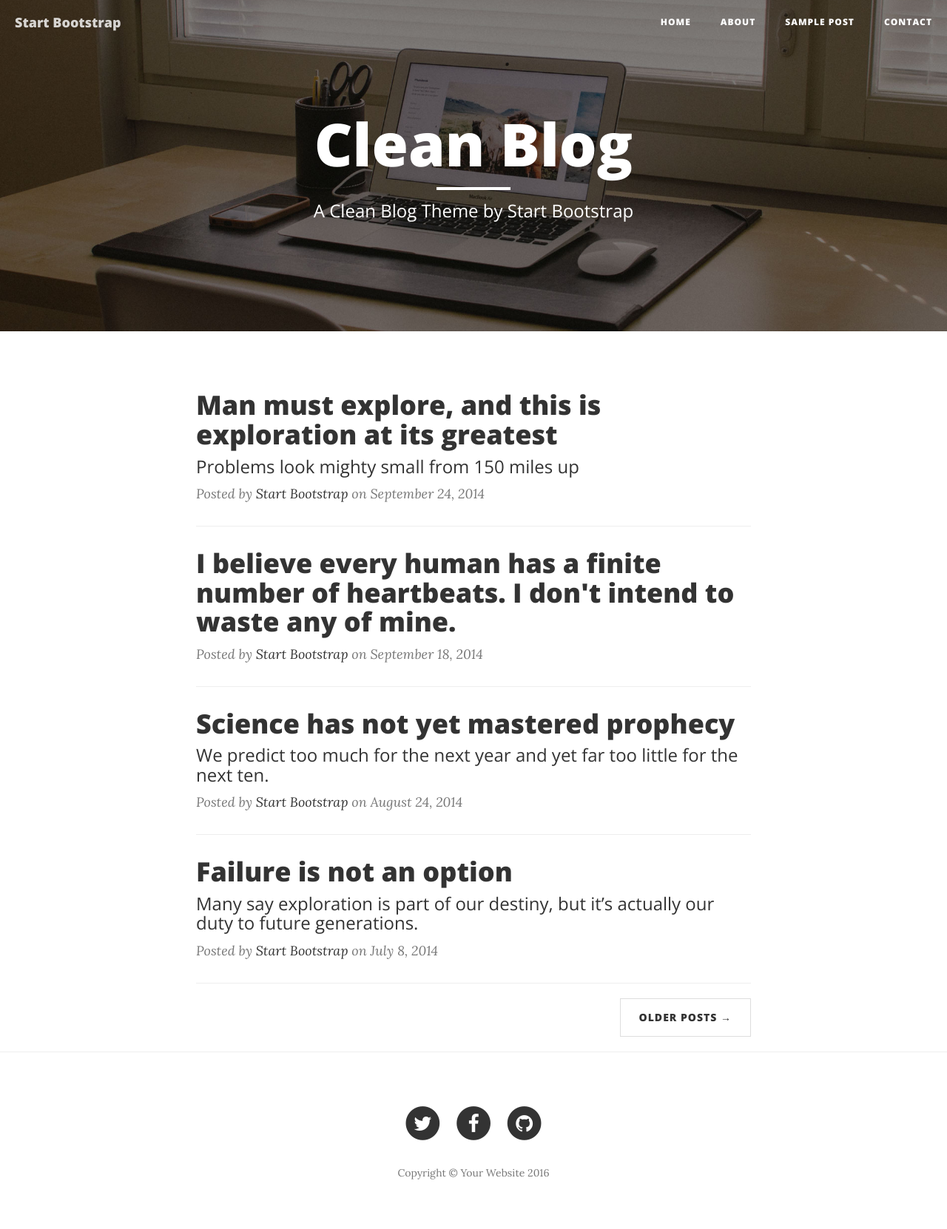
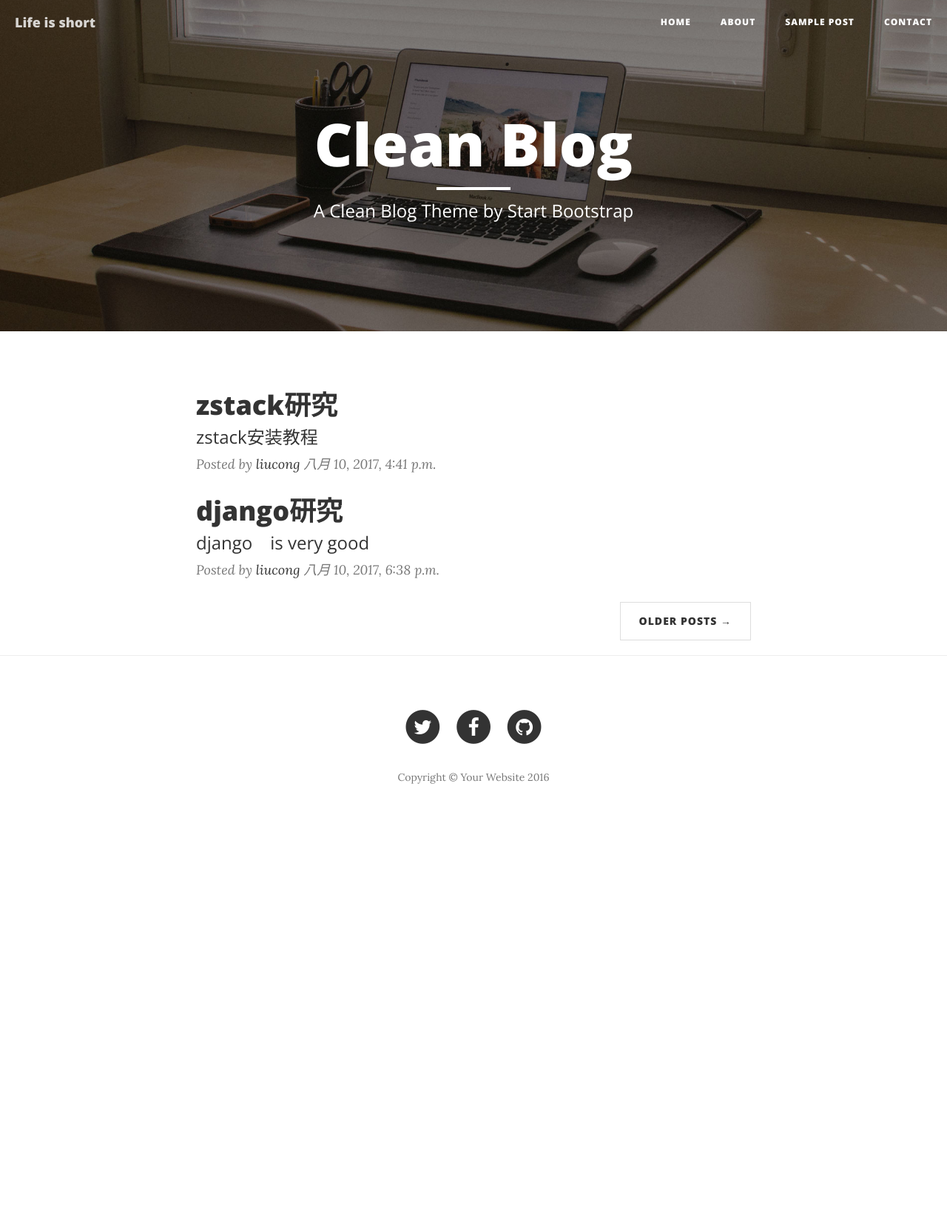
Before and after one commit to KevinDavidMitnick/django_blog, a Django app: page /blog/ in a window 1280 px wide. Shown: the whole page at 74% size. After the commit the page ends 1060 px from the top, so only its background shows below. Run offline with Django 3.2, Linux system fonts and the light colour scheme; data comes from the database, SQL or seed files in the repository; both versions use the stored data as it was after the commit; some libraries are stand-ins or nearby versions.

Commit message:
finish index.html

```diff
--- a/blog/templates/blog/base.html
+++ b/blog/templates/blog/base.html
@@ -47,7 +47,7 @@
                     <span class="sr-only">Toggle navigation</span>
                     Menu <i class="fa fa-bars"></i>
                 </button>
-                <a class="navbar-brand" href="{% url 'index' %}">Start Bootstrap</a>
+                <a class="navbar-brand" href="{% url 'index' %}">Life is short</a>
             </div>
 
             <!-- Collect the nav links, forms, and other content for toggling -->
@@ -57,8 +57,7 @@
                         <a href="{% url 'index'%}">Home</a>
                     </li>
                     <li>
-                        <a href="{% url 'about' %}">About</a>
-                    </li>
+                        <a href="{% url 'about' %}">About</a> </li>
                     <li>
                         <a href="{% url 'blog_post' %}">Sample Post</a>
                     </li>
--- a/blog/templates/blog/index.html
+++ b/blog/templates/blog/index.html
@@ -21,51 +21,24 @@
     <div class="container">
         <div class="row">
             <div class="col-lg-8 col-lg-offset-2 col-md-10 col-md-offset-1">
+                {% for article in article_list %}
                 <div class="post-preview">
                     <a href="{% url 'blog_post' %}">
                         <h2 class="post-title">
-                            Man must explore, and this is exploration at its greatest
+                            {{ article.title }}
                         </h2>
                         <h3 class="post-subtitle">
-                            Problems look mighty small from 150 miles up
+                            {{ article.abstract }}
                         </h3>
                     </a>
-                    <p class="post-meta">Posted by <a href="#">Start Bootstrap</a> on September 24, 2014</p>
+                    <p class="post-meta">Posted by <a href="#">{{ article.author.name }}</a> {{ article.create_time }}</p>
+                </div>
+                {% empty %}
+                <div class="post-preview">
+                    暂时还没有发布的文章!
                 </div>
                 <hr>
-                <div class="post-preview">
-                    <a href="{% url 'blog_post' %}">
-                        <h2 class="post-title">
-                            I believe every human has a finite number of heartbeats. I don't intend to waste any of mine.
-                        </h2>
-                    </a>
-                    <p class="post-meta">Posted by <a href="#">Start Bootstrap</a> on September 18, 2014</p>
-                </div>
-                <hr>
-                <div class="post-preview">
-                    <a href="{% url 'blog_post' %}">
-                        <h2 class="post-title">
-                            Science has not yet mastered prophecy
-                        </h2>
-                        <h3 class="post-subtitle">
-                            We predict too much for the next year and yet far too little for the next ten.
-                        </h3>
-                    </a>
-                    <p class="post-meta">Posted by <a href="#">Start Bootstrap</a> on August 24, 2014</p>
-                </div>
-                <hr>
-                <div class="post-preview">
-                    <a href="{% url 'blog_post' %}">
-                        <h2 class="post-title">
-                            Failure is not an option
-                        </h2>
-                        <h3 class="post-subtitle">
-                            Many say exploration is part of our destiny, but it’s actually our duty to future generations.
-                        </h3>
-                    </a>
-                    <p class="post-meta">Posted by <a href="#">Start Bootstrap</a> on July 8, 2014</p>
-                </div>
-                <hr>
+                {% endfor %}
                 <!-- Pager -->
                 <ul class="pager">
                     <li class="next">
--- a/blog/views.py
+++ b/blog/views.py
@@ -1,8 +1,10 @@
 from django.shortcuts import render
+from .models import Article
 
 # Create your views here.
 def index(request):
-    return render(request,'blog/index.html')
+    article_list = Article.objects.all().order_by('create_time')
+    return render(request,'blog/index.html',context={'article_list' : article_list})
 
 def about(request):
     return render(request,'blog/about.html')
```
Also changed, not shown: db.sqlite3, 1 other file.
